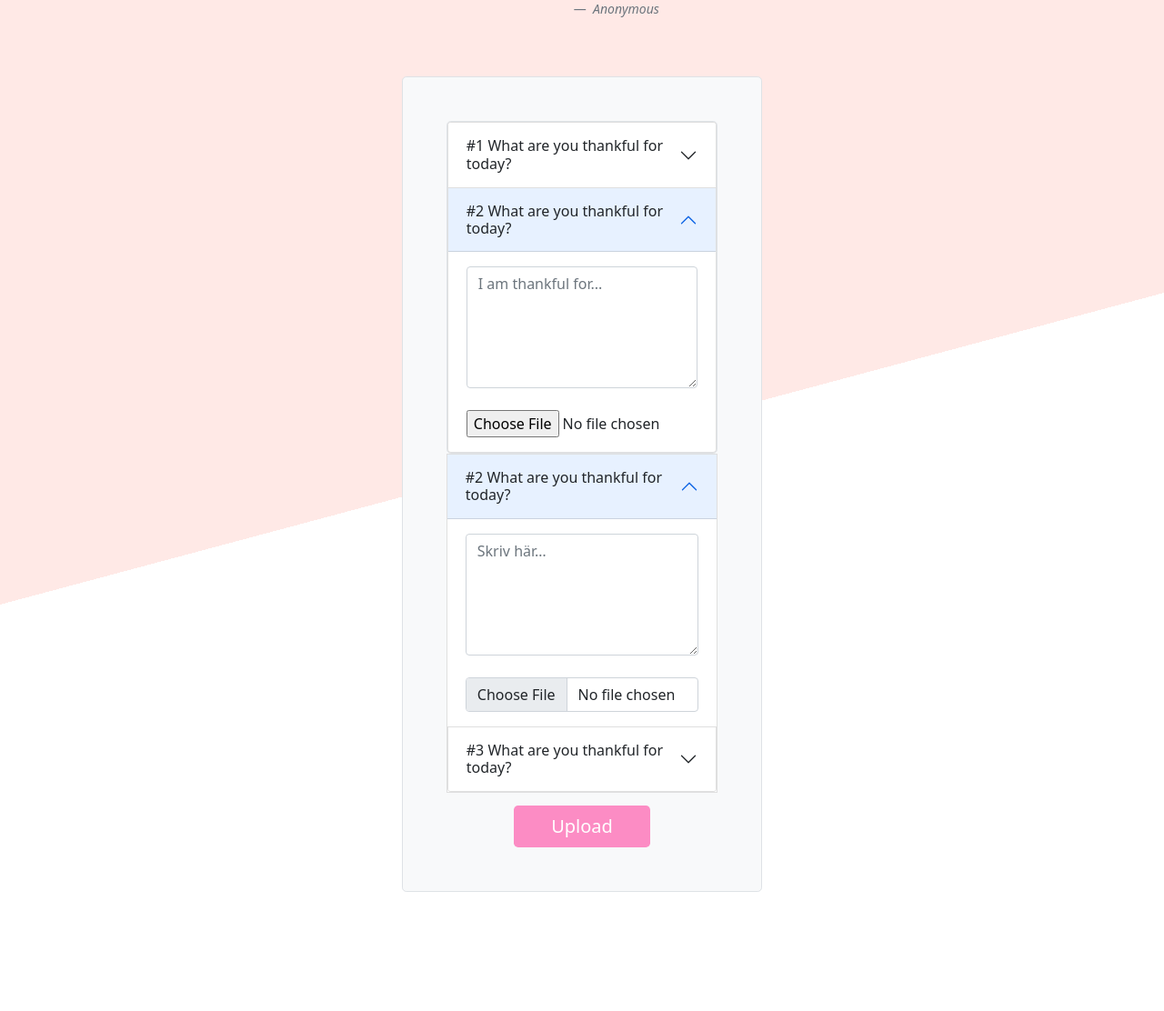
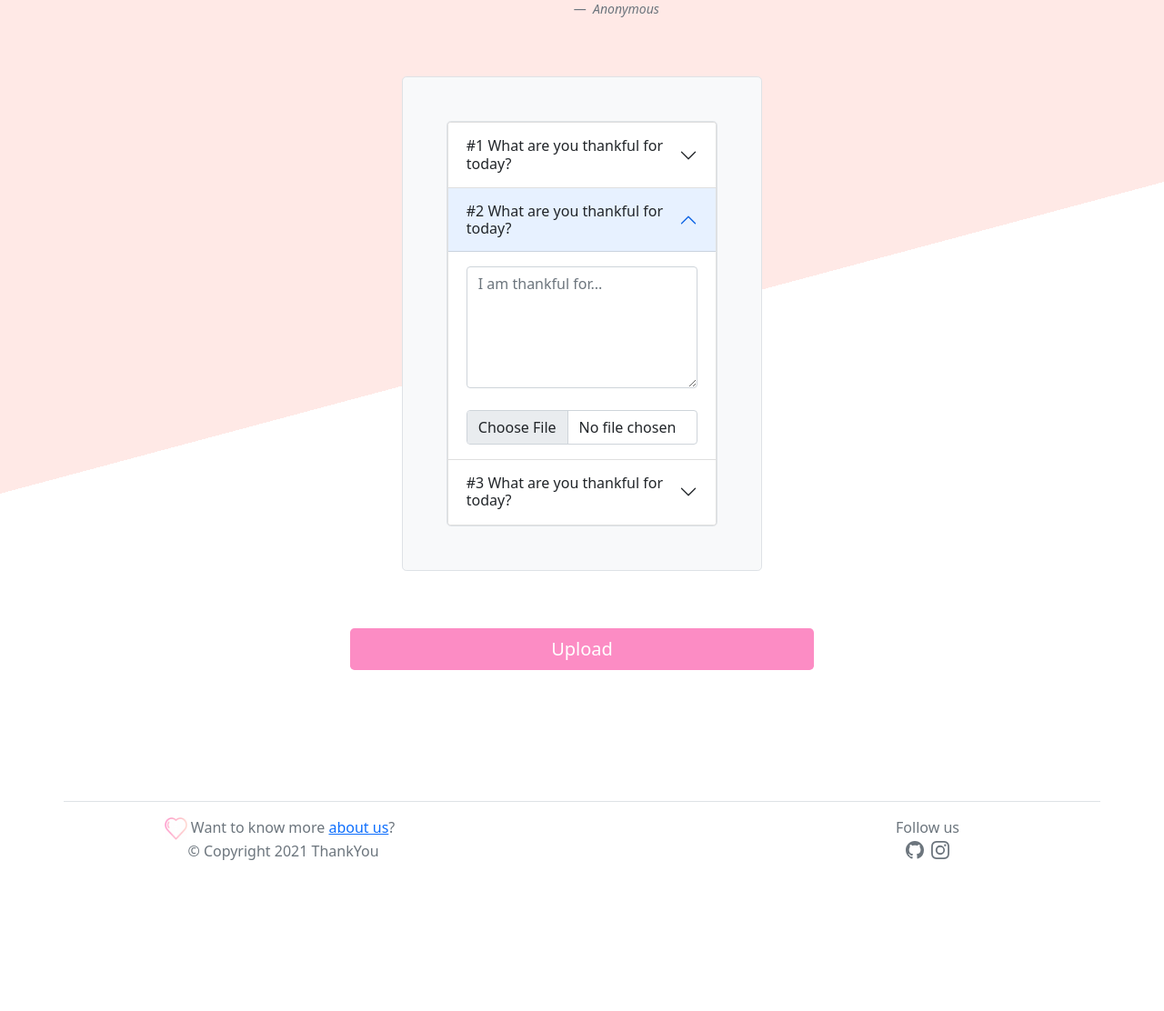
Before and after one commit to jonfra165/Thankyou, a Flask app: page / in a window 1280 px wide, after a click on "#2 What are you thankful for today?". Shown: the part 225-1337 px from the top of the page at 91% size. After the commit the page ends 1171 px from the top, so only its background shows below. Run offline with Flask 2, Linux system fonts and the light colour scheme; the visitor is signed in with stand-in values (Sample User, id 1); data comes from the database, SQL or seed files in the repository; data that the repository does not hold is empty.

Commit message:
Changed form

```diff
--- a/ThankYou_Kod/ThankYou/website/templates/home.html
+++ b/ThankYou_Kod/ThankYou/website/templates/home.html
@@ -120,12 +120,14 @@
                                 #1 What are you thankful for today?
                             </button>
                         </h2>
+
                         <div id="collapseOne" class="accordion-collapse collapse show" aria-labelledby="headingOne" data-bs-parent="#accordionExample">
                             <div class="accordion-body">
                                 <textarea name="note1" id="note1" placeholder="I am thankful for..." cols="20" rows="5" class="form-control"></textarea></br>
                                 <input class="form-control" type="file" id="file1" name="file1">
                             </div>
                         </div>
+
                     </div>
                     <div class="accordion-item">
                         <h2 class="accordion-header" id="headingTwo">
@@ -136,28 +138,19 @@
                         <div id="collapseTwo" class="accordion-collapse collapse" aria-labelledby="headingTwo" data-bs-parent="#accordionExample">
                             <div class="accordion-body">
                                 <textarea name="note2" id="note2" placeholder="I am thankful for..." cols="20" rows="5" class="form-control"></textarea></br>
-                            <input type="file" id="file2" name="file2"/>
+                                <input class="form-control" type="file" id="file2" name="file2">
                             </div>
                         </div>
                     </div>
-                </div>
-                <div class="accordion-item">
-                <h2 class="accordion-header" id="headingTwo">
-                    <button class="accordion-button collapsed" type="button" data-bs-toggle="collapse" data-bs-target="#collapseTwo" aria-expanded="false" aria-controls="collapseTwo">
-                        #2 What are you thankful for today?
-                    </button>
-                </h2>
-                <div id="collapseTwo" class="accordion-collapse collapse" aria-labelledby="headingTwo" data-bs-parent="#accordionExample">
-                    <div class="accordion-body">
-                        <textarea name="note2" id="note2" placeholder="Skriv här…" cols="20" rows="5" class="form-control"></textarea></br>
-                        <input class="form-control" type="file" id="file2" name="file2">
-                    </div>
+
+
                 <div class="accordion-item">
                     <h2 class="accordion-header" id="headingThree">
                         <button class="accordion-button collapsed" type="button" data-bs-toggle="collapse" data-bs-target="#collapseThree" aria-expanded="false" aria-controls="collapseThree">
                             #3 What are you thankful for today?
                         </button>
                     </h2>
+
                     <div id="collapseThree" class="accordion-collapse collapse" aria-labelledby="headingThree" data-bs-parent="#accordionExample">
                         <div class="accordion-body">
                             <textarea name="note3" id="note3" placeholder="I am thankful for..." cols="20" rows="5" class="form-control"></textarea></br>
@@ -168,6 +161,7 @@
                 </div>
             </div>
         </div>
+    </div>
     <div class="text-center">
         <button id="postbutton" form="postform" class="w-50 btn btn-lg btn-primary home-button" type="submit" value="Upload">Upload</button>
     </div>
```
Also changed, not shown: ThankYou_Kod/ThankYou/website/static/uploads/20562754_10155115357958579_1766044044_n.png (added). Lines whose indentation alone changed are shown as unchanged.
